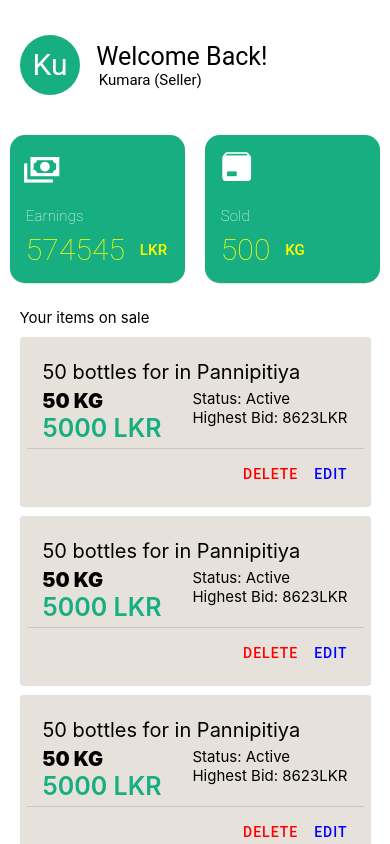
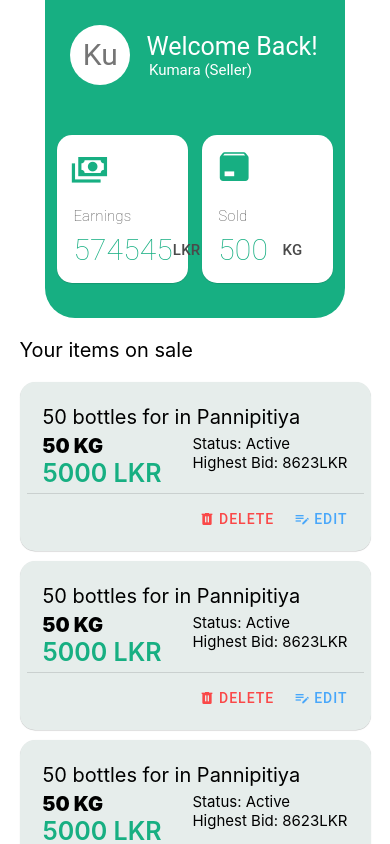
Before and after one commit to prageethfndo/dispor-app, a React Native app: screen / in a window 390 px wide. Shown: the top 844 px of the page. Built offline with nearby package versions, Linux system fonts and the light colour scheme.

Commit message:
chnaged Profle layout, card layout, added card action icons

```diff
--- a/components/ItemCard.js
+++ b/components/ItemCard.js
@@ -32,8 +32,8 @@ export default function ItemCard() {
             </Card.Content>
             <Divider />
             <Card.Actions style={{display:'flex', flexDirection:'row', alignItems:'flex-end', width:'100%', justifyContent:'flex-end'}}>
-                <Button color='red'>Delete</Button>
-                <Button color='blue'>Edit</Button>
+                <Button color='#fa4848' icon={'trash-can'} >Delete</Button>
+                <Button color='#48a7fa' icon={'playlist-edit'}>Edit</Button>
             </Card.Actions>
         </Card>
     )
--- a/components/Profile.js
+++ b/components/Profile.js
@@ -3,8 +3,10 @@ import styles from './Styles';
 import { DataTable, Subheading, Appbar, Text,Avatar } from 'react-native-paper';
 import { StyleSheet, View, Image, ScrollView } from 'react-native';
 import user from '../assests/img/user.png';
+import StatsCard from './StatsCard';
 export default function Profile({ username, role }) {
     return (
+        <View style={{backgroundColor:'#17AF82', padding:5, borderBottomLeftRadius:30, borderBottomRightRadius:30}}>
         <View style={styles.profileBar}>
 
 
@@ -14,6 +16,14 @@ export default function Profile({ username, role }) {
             <Text style={styles.profileUsername}> {`${username} (${role})`} </Text>
             </View>
 
+
+
+
+        </View>
+        <View style={styles.cardRow}>
+                <StatsCard title={'Earnings'} value={'574545 '} unit={'LKR'} type={'earnings'}/>
+                <StatsCard title={'Sold'} value={'500 '} unit={'KG'}/>
+            </View>
         </View>
     )
 }
--- a/components/SellerMode.js
+++ b/components/SellerMode.js
@@ -11,13 +11,9 @@ export default function SellerMode() {
         <View style={Styles.viewContainer}>
             <Profile username={'Kumara'} role={'Seller'}/>
 
-            <View style={Styles.cardRow}>
-                <StatsCard title={'Earnings'} value={'574545 '} unit={'LKR'} type={'earnings'}/>
-                <StatsCard title={'Sold'} value={'500 '} unit={'KG'}/>
-            </View>
 
             <View style={{ display: 'flex', flexDirection: 'row', alignItems: 'center', justifyContent: 'flex-start', width:'90%' }}>
-             <Text style={{ marginTop: 20, fontSize:15 }} >Your items on sale</Text>
+             <Text style={{ marginTop: 20, fontSize:20, color:'#000', marginBottom:10 }} >Your items on sale</Text>
             </View>
 
 
--- a/components/StatsCard.js
+++ b/components/StatsCard.js
@@ -7,8 +7,8 @@ import { StyleSheet, View, Image, ScrollView } from 'react-native';
 export default function StatsCard({ title, value, unit, type }) {
     return (
         <Card style={Styles.statsCard}>
-            {type == 'earnings' ? <Avatar.Icon icon="cash-multiple" style={{ backgroundColor: 'transparent' }} /> :
-                <Avatar.Icon icon="package" style={{ backgroundColor: 'transparent' }} />}
+            {type == 'earnings' ? <Avatar.Icon icon="cash-multiple" color='#17AF82' style={{ backgroundColor: 'transparent' }} /> :
+                <Avatar.Icon icon="package" color='#17AF82' style={{ backgroundColor: 'transparent' }} />}
 
 
             <Card.Content>
--- a/components/Styles.js
+++ b/components/Styles.js
@@ -68,7 +68,7 @@ export default StyleSheet.create({
     backgroundColor: accentColor
   },
   profileBar: {
-    marginTop:15,
+
     height: 100,
     width: "100%",
     backgroundColor: 'transparent',
@@ -76,19 +76,21 @@ export default StyleSheet.create({
     display: 'flex',
     flexDirection: 'row',
     justifyContent: 'flex-start',
-    alignItems: 'center'
+    alignItems: 'center',
+    backgroundColor:accentColor
   },
   profileText: {
-    color: 'black',
+    color: '#fff',
     fontSize: 25,
   },
   profileUsername: {
     fontSize: 15,
-    paddingLeft:5
+    paddingLeft:5,
+    color:'#fff'
   },
   avatar: {
     marginLeft: 20,
-    backgroundColor:accentColor,
+    backgroundColor:"#fff",
     marginRight:10
   },
   statsCard: {
@@ -97,9 +99,9 @@ export default StyleSheet.create({
     justifyContent: 'center',
     width: '45%',
     flexDirection: 'column',
-    marginTop: 20,
-    margin: 5,
-    backgroundColor: accentColor,
+    marginTop: 30,
+    marginBottom: 30,
+    backgroundColor: '#fff',
     borderRadius: 15
   },
   cardRow: {
@@ -112,18 +114,18 @@ export default StyleSheet.create({
   statCardTitle: {
     fontSize: 15,
     fontWeight: '100',
-    color: '#fff'
+    color: '#4a4a4a'
 
   },
   statCardUnit: {
-    color: 'yellow',
+    color: '#4a4a4a',
     fontSize: 15,
 
   },
   statCardValue: {
     fontSize: 20,
     fontWeight: '100',
-    color: 'yellow',
+    color: '#17AF82',
     fontSize: 30,
 
 
@@ -138,7 +140,9 @@ export default StyleSheet.create({
     width: '90%',
     marginTop: 10,
     padding: 7,
-    backgroundColor: '#E7E1DB'
+    backgroundColor: '#e6edeb',
+    borderRadius:15,
+    shadowColor:'transparent'
   },
   itemCardTitle: {
     fontSize: 20,
```
